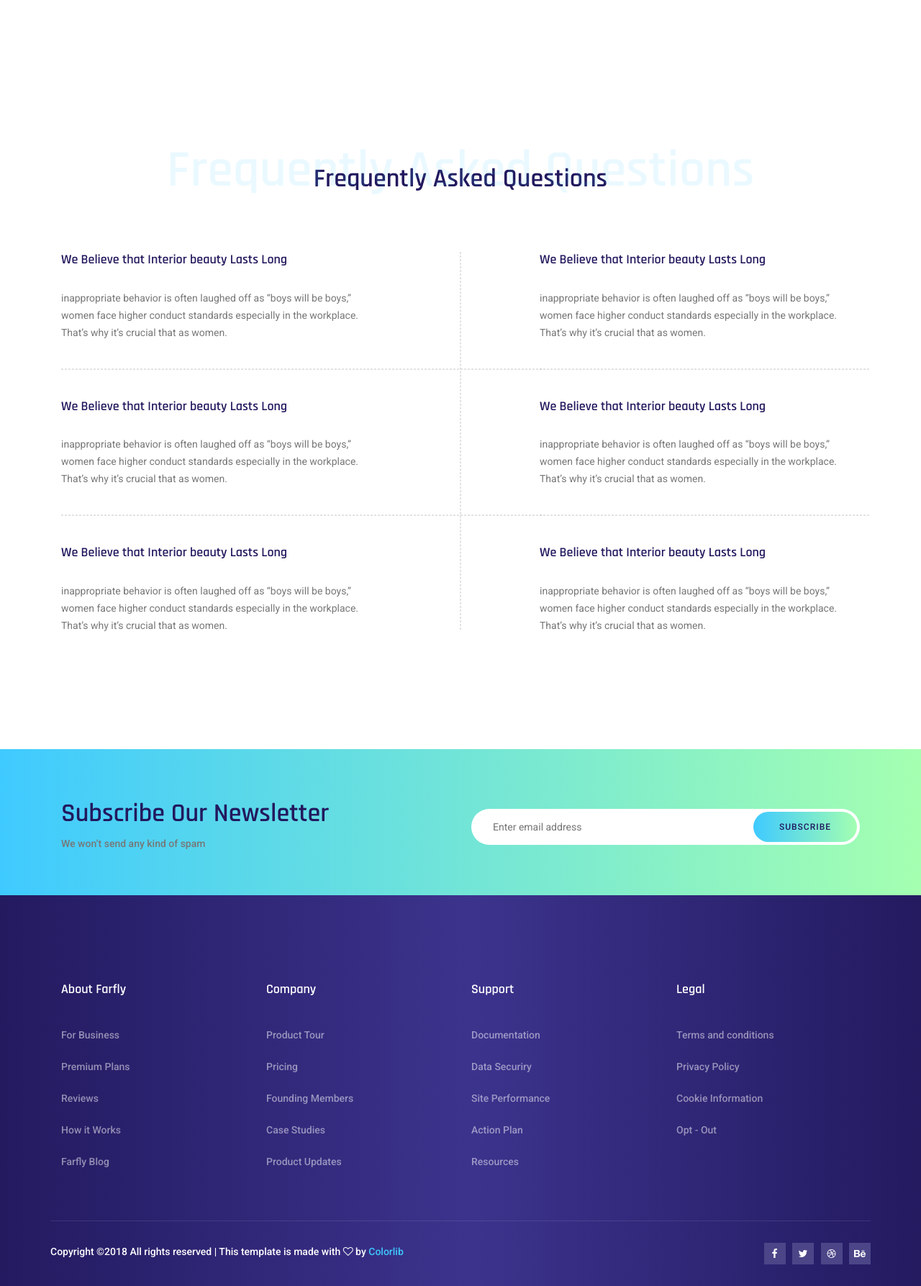
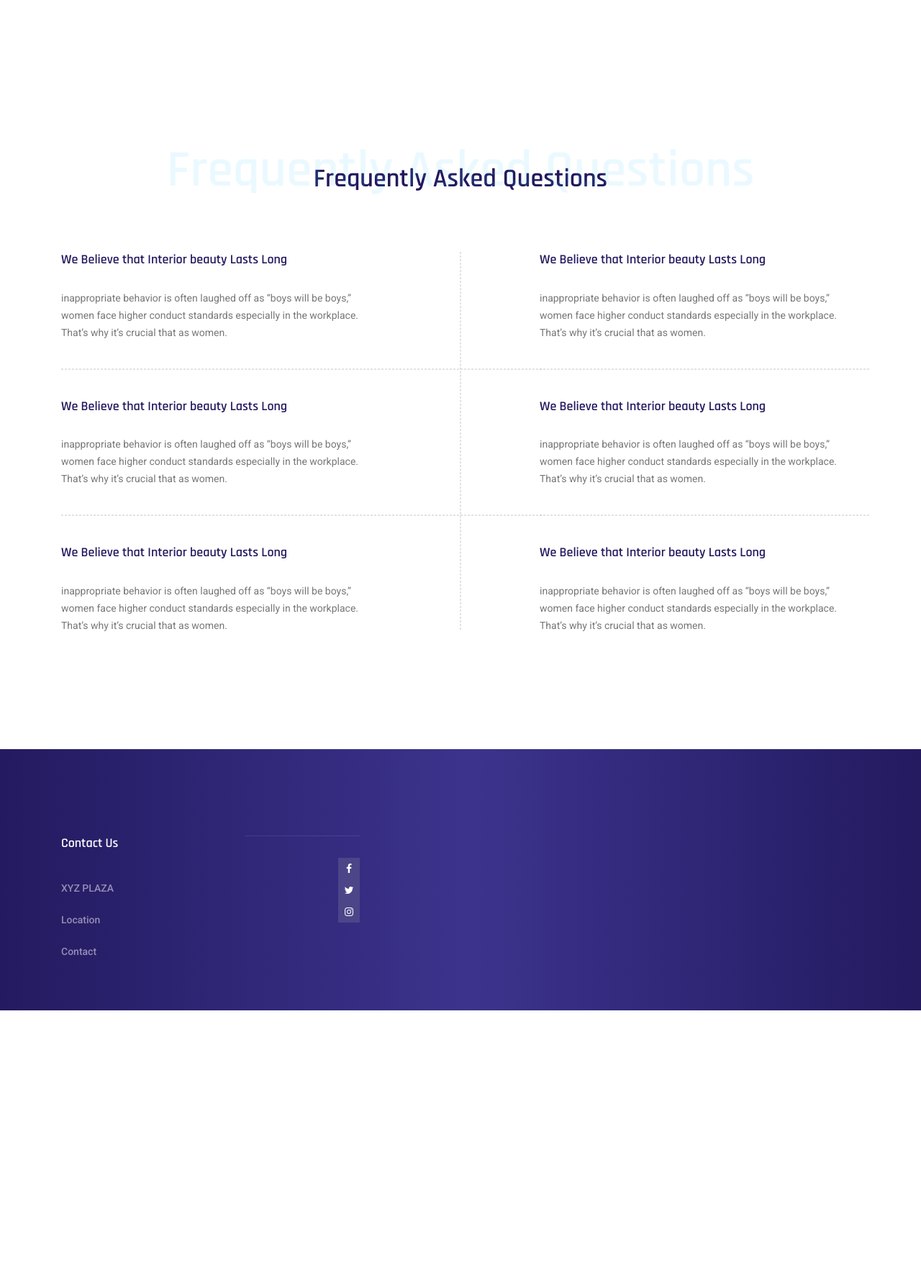
Before and after one commit to Raghavareddy21/Hackference, a Django app: page /about/ in a window 1280 px wide. Shown: the part 1160-2947 px from the top of the page at 72% size. After the commit the page ends 2564 px from the top, so only its background shows below. Run offline with Django 3.2, Linux system fonts and the light colour scheme; some libraries are stand-ins or nearby versions.

Commit message:
Updated tempaltes

```diff
--- a/Hunger_Management/HuMan/templates/about-us.html
+++ b/Hunger_Management/HuMan/templates/about-us.html
@@ -106,34 +106,6 @@
 		</section>
 		<!--================ End Frequently Asked Questions Area ================-->
 
-		<!--================ Start Newsletter Area ================-->
-		<section class="newsletter_area">
-			<div class="container">
-				<div class="row">
-					<div class="col-lg-6 col-md-6 col-sm-12">
-						<div class="newsletter_inner">
-							<h1>Subscribe Our Newsletter</h1>
-							<p>We won’t send any kind of spam</p>
-						</div>
-					</div>
-					<div class="col-lg-6 col-md-6 col-sm-12">
-						<aside class="newsletter_widget">
-							<div id="mc_embed_signup">
-								<form target="_blank" action="https://spondonit.us12.list-manage.com/subscribe/post?u=1462626880ade1ac87bd9c93a&amp;id=92a4423d01"
-								 method="get" class="subscribe_form relative">
-									<div class="input-group d-flex flex-row">
-										<input name="EMAIL" placeholder="Enter email address" onfocus="this.placeholder = ''" onblur="this.placeholder = 'Your email address'"
-										 required="" type="email">
-										<button class="btn primary_btn">Subscribe</button>
-									</div>
-								</form>
-							</div>
-						</aside>
-					</div>
-				</div>
-			</div>
-		</section>
-		<!--================ End Newsletter Area ================-->
 
     	<!--================Footer Area =================-->
     	<footer class="footer_area section_gap_top">
@@ -142,83 +114,31 @@
     				<div class="col-lg-3 col-sm-6">
     					<aside class="f_widget ab_widget">
     						<div class="f_title">
-								<h4>About Farfly</h4>
+    							<h4>Contact Us</h4>
     						</div>
     						<ul>
-								<li><a href="#"></a>For Business</a></li><a href="#">
-									<li><a href="#"></a>Premium Plans
-								</a></li>
-								<li><a href="#"></a>Reviews</a></li>
-								<li><a href="#"></a>How it Works</a></li>
-								<li><a href="#"></a>Farfly Blog</a></li>
+    							<li><a href="#"></a>XYZ PLAZA</a></li><a href="#">
+    							<li><a href="#"></a>Location</a></li>
+    							<li><a href="#"></a>Contact</a></li>
     						</ul>
     					</aside>
     				</div>
-					<div class="col-lg-3 col-sm-6">
-						<aside class="f_widget ab_widget">
-							<div class="f_title">
-								<h4>Company</h4>
-							</div>
-							<ul>
-								<li><a href="#"></a>Product Tour</a></li><a href="#">
-									<li><a href="#"></a>Pricing
-								</a></li>
-								<li><a href="#"></a>Founding Members</a></li>
-								<li><a href="#"></a>Case Studies</a></li>
-								<li><a href="#"></a>Product Updates</a></li>
-							</ul>
-						</aside>
-					</div>
-					<div class="col-lg-3 col-sm-6">
-						<aside class="f_widget ab_widget">
-							<div class="f_title">
-								<h4>Support</h4>
-							</div>
-							<ul>
-								<li><a href="#"></a>Documentation</a></li><a href="#">
-									<li><a href="#"></a>Data Securiry
-								</a></li>
-								<li><a href="#"></a>Site Performance</a></li>
-								<li><a href="#"></a>Action Plan</a></li>
-								<li><a href="#"></a>Resources</a></li>
-							</ul>
-						</aside>
-					</div>
-					<div class="col-lg-3 col-sm-6">
-						<aside class="f_widget ab_widget">
-							<div class="f_title">
-								<h4>Legal</h4>
-							</div>
-							<ul>
-								<li><a href="#"></a>Terms and conditions</a></li><a href="#">
-									<li><a href="#"></a>Privacy Policy
-								</a></li>
-								<li><a href="#"></a>Cookie Information</a></li>
-								<li><a href="#"></a>Opt - Out</a></li>
-							</ul>
-						</aside>
-					</div>
-				</div>
+
     				<div class="row single-footer-widget">
     				<div class="col-lg-6 col-md-6 col-sm-12">
-						<div class="copy_right_text">
-							<p><!-- Link back to Colorlib can't be removed. Template is licensed under CC BY 3.0. -->
-Copyright &copy;<script>document.write(new Date().getFullYear());</script> All rights reserved | This template is made with <i class="fa fa-heart-o" aria-hidden="true"></i> by <a href="https://colorlib.com" target="_blank">Colorlib</a>
-<!-- Link back to Colorlib can't be removed. Template is licensed under CC BY 3.0. --></p>
-						</div>
+
     				</div>
     				<div class="col-lg-6 col-md-6 col-sm-12">
     					<div class="social_widget">
     						<a href="#"><i class="fa fa-facebook"></i></a>
     						<a href="#"><i class="fa fa-twitter"></i></a>
-							<a href="#"><i class="fa fa-dribbble"></i></a>
-							<a href="#"><i class="fa fa-behance"></i></a>
+    						<a href="#"><i class="fa fa-instagram"></i></a>
     					</div>
     				</div>
     			</div>
+
     		</div>
     	</footer>
-		<!--================End Footer Area =================-->
 
 		<!-- Optional JavaScript -->
 		<!-- jQuery first, then Popper.js, then Bootstrap JS -->
--- a/Hunger_Management/HuMan/templates/nav.html
+++ b/Hunger_Management/HuMan/templates/nav.html
@@ -39,7 +39,6 @@
           <ul class="nav navbar-nav menu_nav justify-content-center">
             <li class="nav-item active"><a class="nav-link" href="/">Home</a></li>
             <li class="nav-item"><a class="nav-link" href="/about">About</a></li>
-            <li class="nav-item"><a class="nav-link" href="/contact">Contact</a></li>
             <li class="nav-item"><a class="nav-link" href="/maps">Donate</a></li>
           </ul>
           <ul class="nav navbar-nav navbar-right">
```
Also changed, not shown: Hunger_Management/HuMan/templates/index.html (+1 -9 lines). Lines whose indentation alone changed are shown as unchanged.
